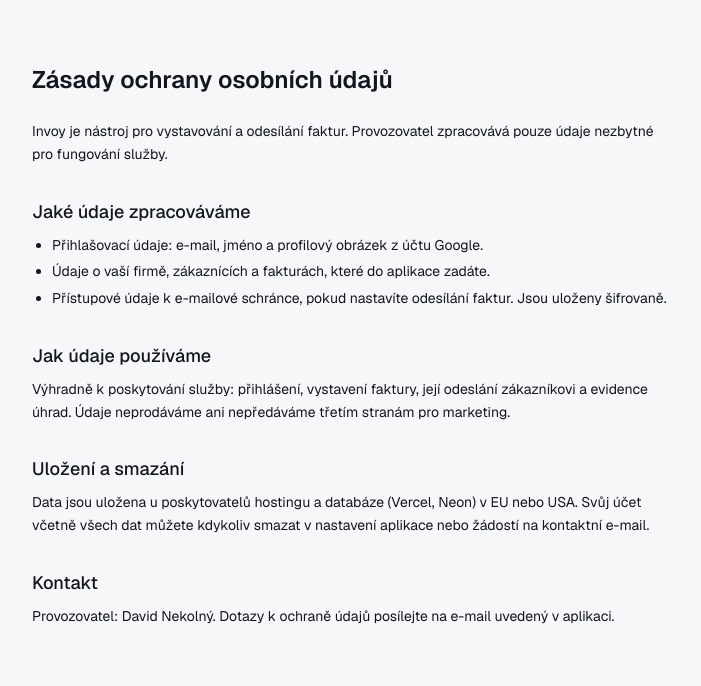
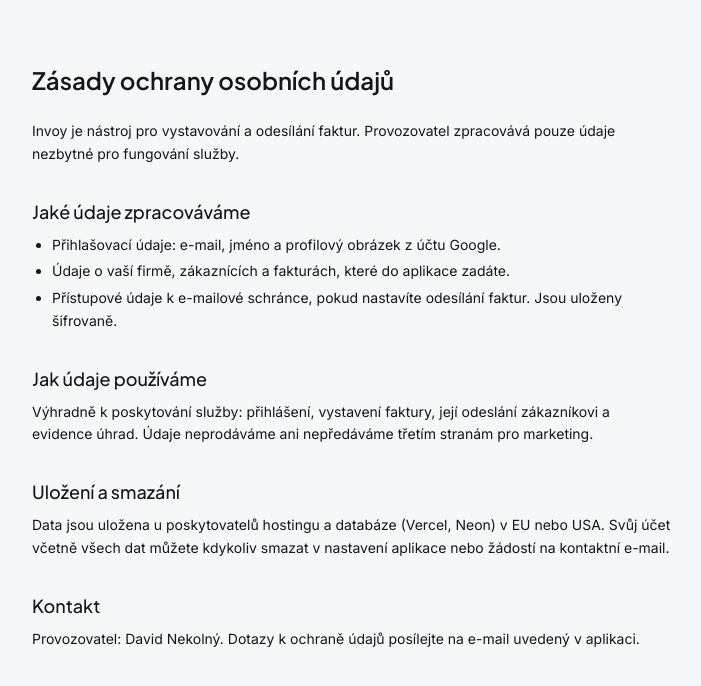
Before and after one commit to dnekolny/invoy, a Next.js app: page /privacy in a window 1280 px wide. Shown: the top 686 px of the page, without its empty margins (288-989 px from the left). Built offline with nearby package versions, Linux system fonts and the light colour scheme; no server answers.

Commit message:
Switch fonts to Inter, Plus Jakarta Sans for headings, JetBrains Mono
Co-Authored-By: Claude Fable 5.1 <noreply@anthropic.com>
Claude-Session: https://claude.ai/code/session_01MEcxgbff5YtcGPvoShPHSK

```diff
--- a/src/app/(app)/dashboard/page.tsx
+++ b/src/app/(app)/dashboard/page.tsx
@@ -134,7 +134,7 @@ function Stat({ icon, title, value, hint, href, danger }: { icon: React.ReactNod
           <span className={`flex size-9 shrink-0 items-center justify-center rounded-lg ${danger ? "bg-red-100 text-red-700 dark:bg-red-900/40 dark:text-red-200" : "bg-primary/10 text-primary"}`}>{icon}</span>
           <div className="min-w-0">
             <div className="text-xs font-medium text-muted-foreground">{title}</div>
-            <div className={`truncate text-xl font-semibold tabular-nums ${danger ? "text-red-600 dark:text-red-300" : ""}`}>{value}</div>
+            <div className={`truncate font-heading text-xl font-bold tabular-nums ${danger ? "text-red-600 dark:text-red-300" : ""}`}>{value}</div>
             {hint && <div className="text-xs text-muted-foreground">{hint}</div>}
           </div>
         </CardContent>
--- a/src/app/globals.css
+++ b/src/app/globals.css
@@ -7,9 +7,9 @@
 @theme inline {
   --color-background: var(--background);
   --color-foreground: var(--foreground);
-  --font-sans: var(--font-geist-sans), ui-sans-serif, system-ui, sans-serif;
-  --font-mono: var(--font-geist-mono);
-  --font-heading: var(--font-sans);
+  --font-sans: var(--font-inter), ui-sans-serif, system-ui, sans-serif;
+  --font-mono: var(--font-jetbrains), ui-monospace, monospace;
+  --font-heading: var(--font-jakarta), var(--font-sans);
   --color-sidebar-ring: var(--sidebar-ring);
   --color-sidebar-border: var(--sidebar-border);
   --color-sidebar-accent-foreground: var(--sidebar-accent-foreground);
@@ -129,6 +129,10 @@
   }
   html {
     @apply font-sans;
+    font-feature-settings: "cv11", "ss01";
+  }
+  h1, h2, h3 {
+    @apply font-heading;
   }
   input[type="date"]::-webkit-calendar-picker-indicator {
     opacity: 0.6;
--- a/src/app/layout.tsx
+++ b/src/app/layout.tsx
@@ -1,13 +1,14 @@
 import type { Metadata } from "next";
-import { Geist, Geist_Mono } from "next/font/google";
+import { Inter, JetBrains_Mono, Plus_Jakarta_Sans } from "next/font/google";
 import { NextIntlClientProvider } from "next-intl";
 import { getLocale } from "next-intl/server";
 import { Toaster } from "@/components/ui/sonner";
 import { THEME_SCRIPT } from "@/components/theme-toggle";
 import "./globals.css";
 
-const geistSans = Geist({ variable: "--font-geist-sans", subsets: ["latin", "latin-ext"] });
-const geistMono = Geist_Mono({ variable: "--font-geist-mono", subsets: ["latin", "latin-ext"] });
+const inter = Inter({ variable: "--font-inter", subsets: ["latin", "latin-ext"] });
+const jakarta = Plus_Jakarta_Sans({ variable: "--font-jakarta", subsets: ["latin", "latin-ext"], weight: ["500", "600", "700"] });
+const mono = JetBrains_Mono({ variable: "--font-jetbrains", subsets: ["latin", "latin-ext"] });
 
 export const metadata: Metadata = {
   title: "Invoy",
@@ -17,7 +18,7 @@ export const metadata: Metadata = {
 export default async function RootLayout({ children }: { children: React.ReactNode }) {
   const locale = await getLocale();
   return (
-    <html lang={locale} className={`${geistSans.variable} ${geistMono.variable} h-full antialiased`} suppressHydrationWarning>
+    <html lang={locale} className={`${inter.variable} ${jakarta.variable} ${mono.variable} h-full antialiased`} suppressHydrationWarning>
       <head>
         <script dangerouslySetInnerHTML={{ __html: THEME_SCRIPT }} />
       </head>
--- a/src/app/login/page.tsx
+++ b/src/app/login/page.tsx
@@ -22,7 +22,7 @@ export default async function LoginPage() {
           Invoy
         </div>
         <div className="relative max-w-md space-y-6">
-          <h2 className="text-3xl font-semibold leading-tight">{t("heroTitle")}</h2>
+          <h2 className="font-heading text-3xl font-bold leading-tight">{t("heroTitle")}</h2>
           <ul className="space-y-3 text-sm/6 text-primary-foreground/90">
             {points.map((p) => (
               <li key={p} className="flex items-start gap-2">
@@ -43,7 +43,7 @@ export default async function LoginPage() {
               </span>
               Invoy
             </div>
-            <h1 className="text-2xl font-semibold">{t("title")}</h1>
+            <h1 className="font-heading text-2xl font-bold">{t("title")}</h1>
             <p className="mt-1 text-sm text-muted-foreground">{t("subtitle")}</p>
           </div>
           <LoginForm />
--- a/src/components/app-shell.tsx
+++ b/src/components/app-shell.tsx
@@ -54,7 +54,7 @@ export function AppShell({ user, companyName, items, children }: Props) {
 
 function Logo() {
   return (
-    <Link href="/dashboard" className="flex items-center gap-2 font-semibold">
+    <Link href="/dashboard" className="flex items-center gap-2 font-heading text-lg font-bold">
       <span className="flex size-7 items-center justify-center rounded-lg bg-primary text-primary-foreground">
         <FileText className="size-4" />
       </span>
--- a/src/components/page-header.tsx
+++ b/src/components/page-header.tsx
@@ -23,7 +23,7 @@ export function PageHeader({ crumbs, title, description, actions, children }: Pr
       )}
       <div className="flex flex-wrap items-start justify-between gap-3">
         <div className="min-w-0">
-          <h1 className="text-xl font-semibold tracking-tight sm:text-2xl">{title}</h1>
+          <h1 className="font-heading text-xl font-bold tracking-tight sm:text-2xl">{title}</h1>
           {description && <div className="mt-1 text-sm text-muted-foreground">{description}</div>}
         </div>
         {actions && <div className="flex flex-wrap items-center gap-2">{actions}</div>}
```
